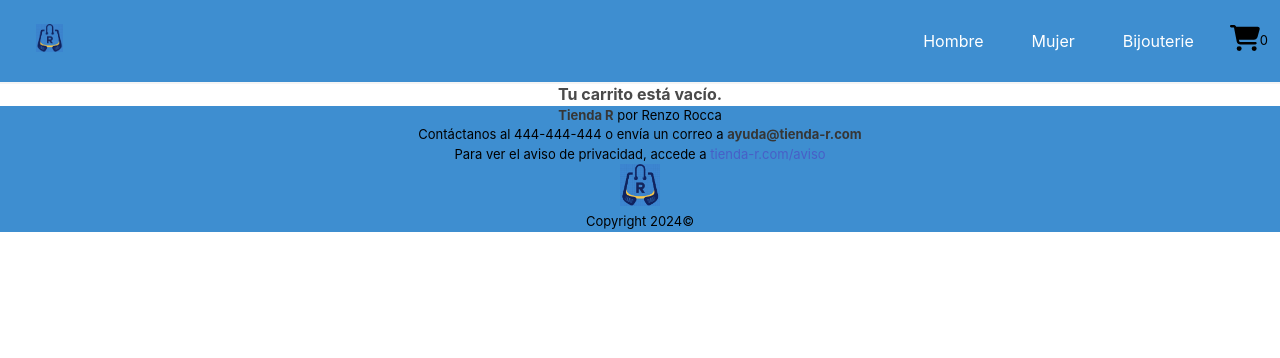
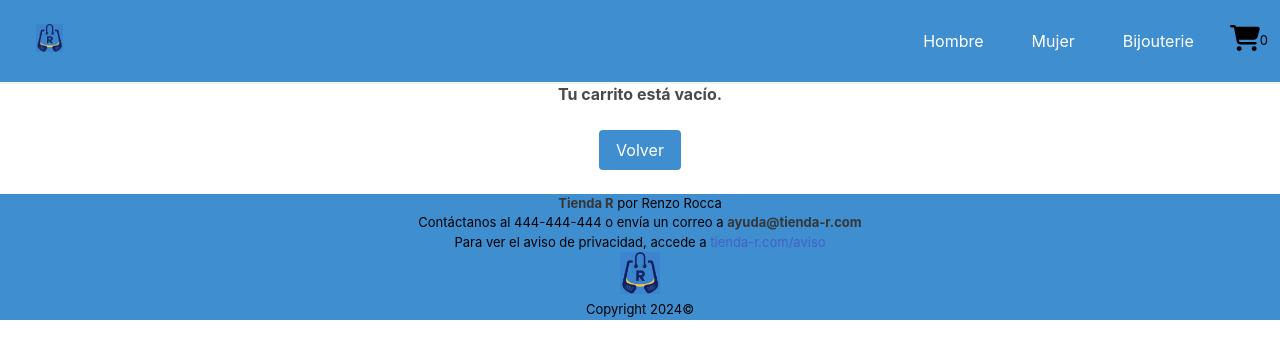
Before and after one commit to rrocca86/tienda-R, a React (Vite) app: page /cart in a window 1280 px wide. Shown: the top 358 px of the page. Built offline with nearby package versions, Linux system fonts and the light colour scheme.

Commit message:
Se agrega botón volver cuando carrito esta vacío

```diff
--- a/src/components/Cart/Cart.jsx
+++ b/src/components/Cart/Cart.jsx
@@ -11,6 +11,9 @@ const Cart = () => {
       {cart.length == 0 ? (
         <div>
           <h1>Tu carrito está vacío.</h1>
+          <Link className="button is-info mb-5 mt-5" to={"/"}>
+            Volver
+          </Link>
         </div>
       ) : (
         <div>
```
